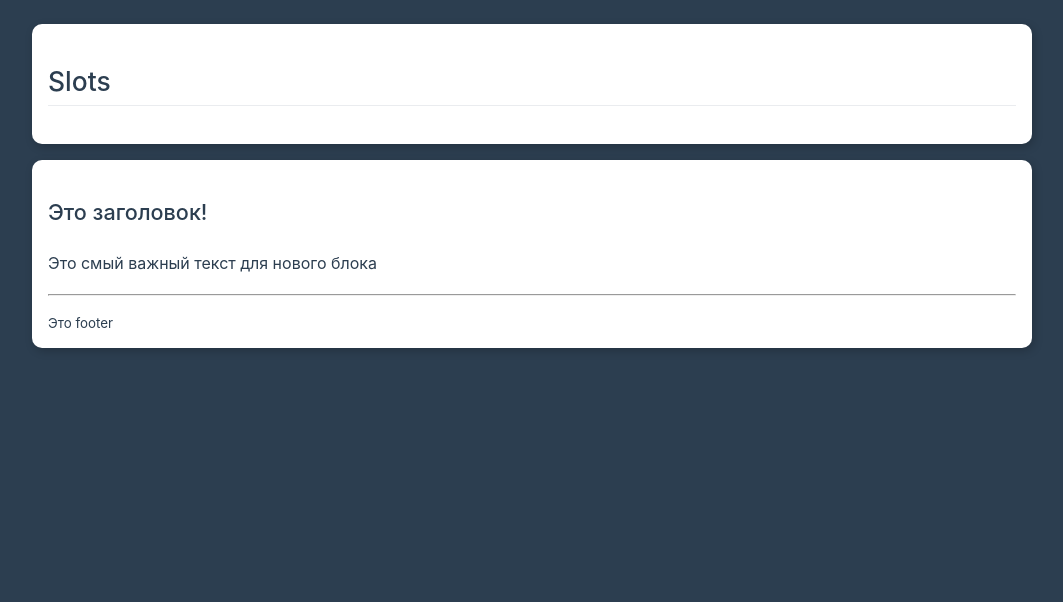
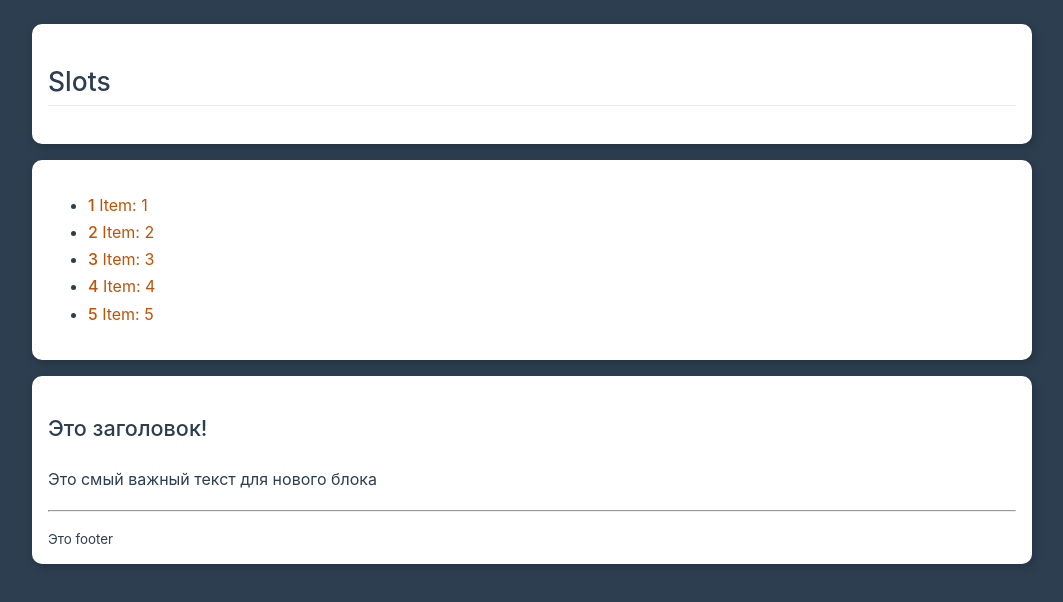
Before and after one commit to glushach/vue-bases, a Vue app in the folder vue-framework/: page / in a window 1280 px wide. Shown: the top 602 px of the page, without its empty margins (108-1171 px from the left). Built offline with nearby package versions, Linux system fonts and the light colour scheme.

Commit message:
feat: pass parameters in slot

```diff
--- a/vue-framework/src/App.vue
+++ b/vue-framework/src/App.vue
@@ -3,6 +3,17 @@
     <div class="card">
       <h2>Slots</h2>
     </div>
+
+    <app-list>
+      <template #default="{idx, iter}">
+        <span style="color: #c25205">
+          <strong>{{idx + 1}}</strong>
+          Item: {{iter}}
+        </span>
+      </template>
+
+    </app-list>
+
     <app-block>
       <p>Это смый важный текст для нового блока</p>
 
@@ -21,8 +32,9 @@
 
 <script>
 import AppBlock from "./AppBlock";
+import AppList from "./AppList";
 export default {
-  components: {AppBlock}
+  components: {AppBlock, AppList}
 }
 </script>
 
--- /dev/null
+++ b/vue-framework/src/AppList.vue
@@ -0,0 +1,18 @@
+<template>
+  <div class="card">
+    <ul>
+      <li v-for="(item, i) in 5">
+        <slot :iter="item" :idx="i"></slot>
+      </li>
+    </ul>
+  </div>
+</template>
+
+<script>
+export default {
+}
+</script>
+
+<style scoped>
+
+</style>
```
